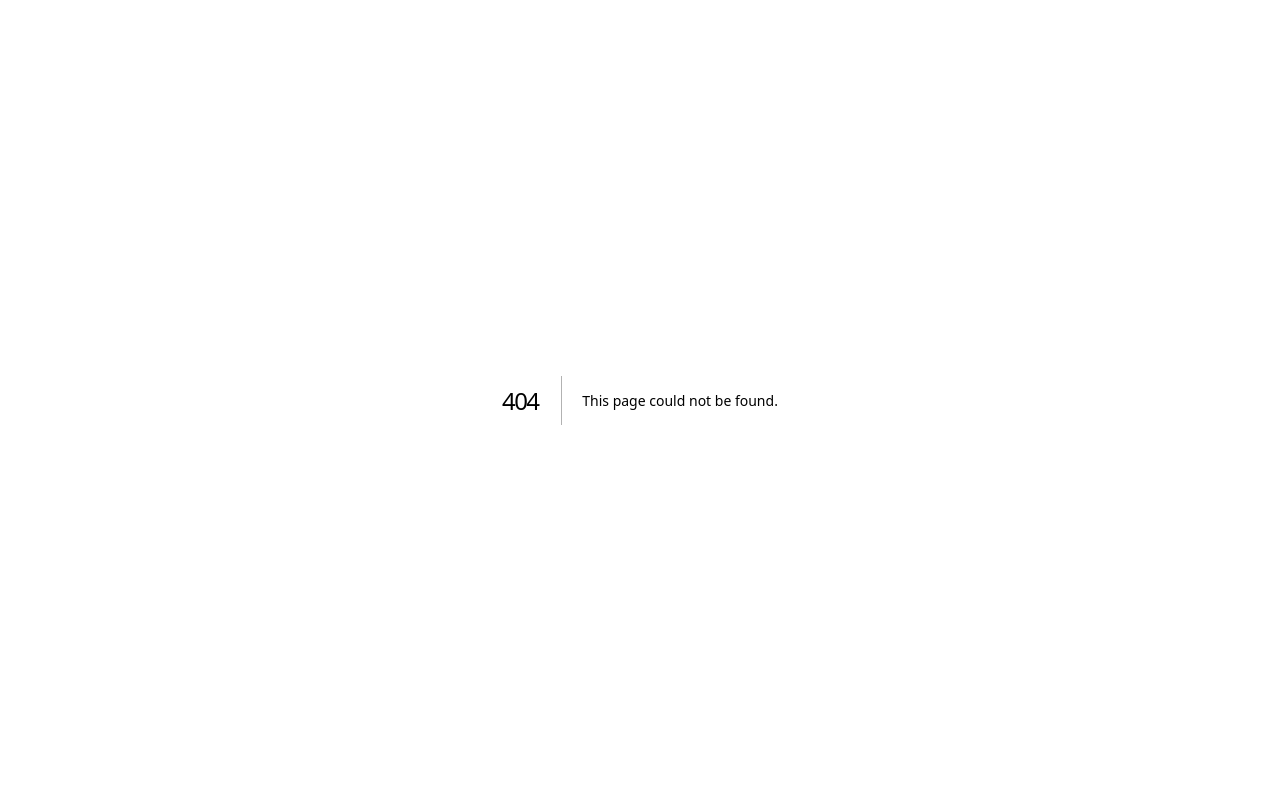
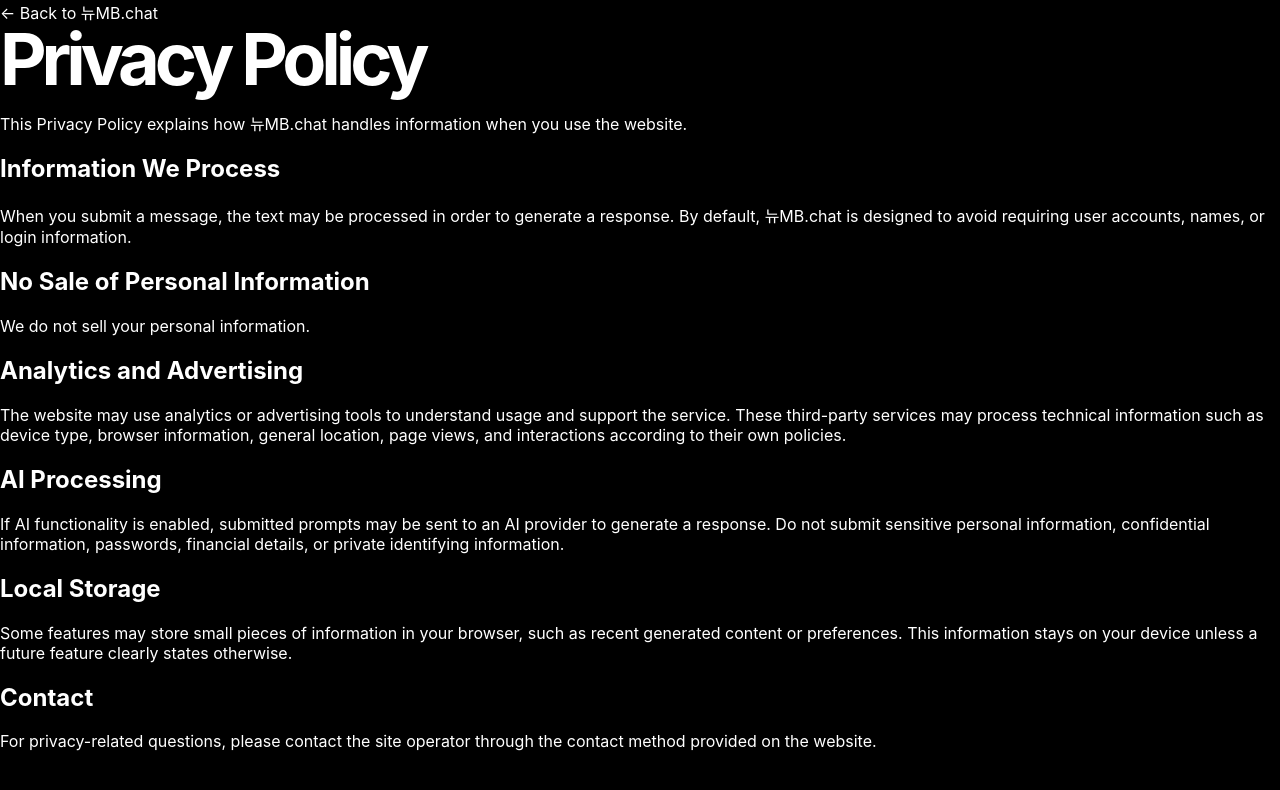
Before and after one commit to JKServices/newmb-chat-release-v2, a Next.js app: page /privacy in a window 1280 px wide. Before the commit this address had no page. Shown: the top 790 px of the page. Built offline with nearby package versions, Linux system fonts and the light colour scheme.

Commit message:
Create page.tsx

```diff
--- /dev/null
+++ b/app/privacy/page.tsx
@@ -0,0 +1,72 @@
+import Link from "next/link";
+
+export const metadata = {
+  title: "Privacy Policy | 뉴MB.chat",
+  description: "Privacy Policy for 뉴MB.chat."
+};
+
+export default function PrivacyPage() {
+  return (
+    <main className="legal-page">
+      <section className="legal-card">
+        <Link href="/" className="back-link">
+          ← Back to 뉴MB.chat
+        </Link>
+
+        <h1>Privacy Policy</h1>
+
+        <p>
+          This Privacy Policy explains how 뉴MB.chat handles information when you
+          use the website.
+        </p>
+
+        <h2>Information We Process</h2>
+
+        <p>
+          When you submit a message, the text may be processed in order to
+          generate a response. By default, 뉴MB.chat is designed to avoid
+          requiring user accounts, names, or login information.
+        </p>
+
+        <h2>No Sale of Personal Information</h2>
+
+        <p>
+          We do not sell your personal information.
+        </p>
+
+        <h2>Analytics and Advertising</h2>
+
+        <p>
+          The website may use analytics or advertising tools to understand usage
+          and support the service. These third-party services may process
+          technical information such as device type, browser information, general
+          location, page views, and interactions according to their own policies.
+        </p>
+
+        <h2>AI Processing</h2>
+
+        <p>
+          If AI functionality is enabled, submitted prompts may be sent to an AI
+          provider to generate a response. Do not submit sensitive personal
+          information, confidential information, passwords, financial details, or
+          private identifying information.
+        </p>
+
+        <h2>Local Storage</h2>
+
+        <p>
+          Some features may store small pieces of information in your browser,
+          such as recent generated content or preferences. This information stays
+          on your device unless a future feature clearly states otherwise.
+        </p>
+
+        <h2>Contact</h2>
+
+        <p>
+          For privacy-related questions, please contact the site operator through
+          the contact method provided on the website.
+        </p>
+      </section>
+    </main>
+  );
+}
```
